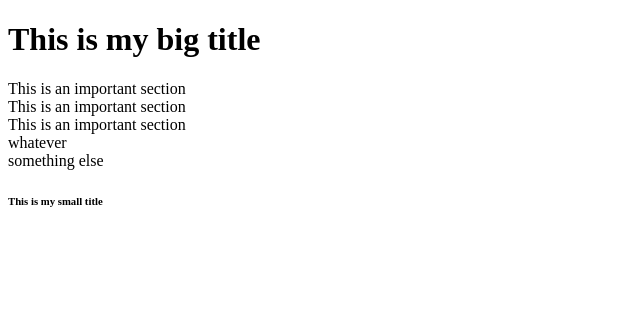
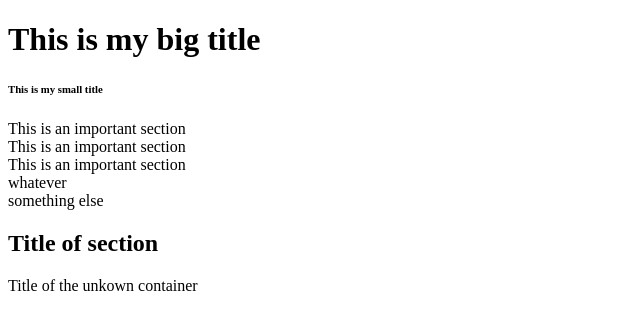
Before and after one commit to Kwon770/Kakao-Clone, a plain HTML site: page idex.html in a window 1280 px wide. Shown: the whole page, without its empty margins (0-640 px from the left). Drawn offline with Linux system fonts and the light colour scheme.

Commit message:
2-7 Giving our tags a name (id and class)

```diff
--- a/idex.html
+++ b/idex.html
@@ -14,6 +14,7 @@
   </head>
   <body>
     <h1>This is my big title</h1>
+    <h6>This is my small title</h6>
     <!-- Semantic tag 의미가 있는 태그 -->
     <!-- section = article = header -->
     <section>This is an important section</section>
@@ -24,6 +25,18 @@
     <!-- div : Box or Container to put something -->
     <span>something else</span>
     <!-- Soan : Container for text-->
-    <h6>This is my small title</h6>
+
+    <!-- id : 고유한 이름 (변수) class : 공통된 정보-->
+    <section>
+      <header id="headerNumberOne" class="defaultHeader">
+        <h1>Title of section</h1>
+      </header>
+    </section>
+
+    <div>
+      <head id="headerNumberTwo" class="defaultHeader">
+        Title of the unkown container
+      </head>
+    </div>
   </body>
 </html>
```
